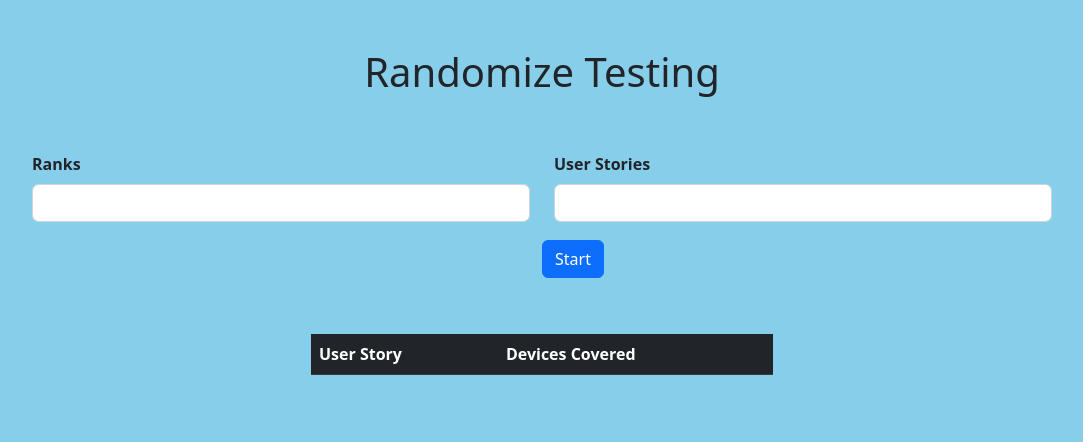
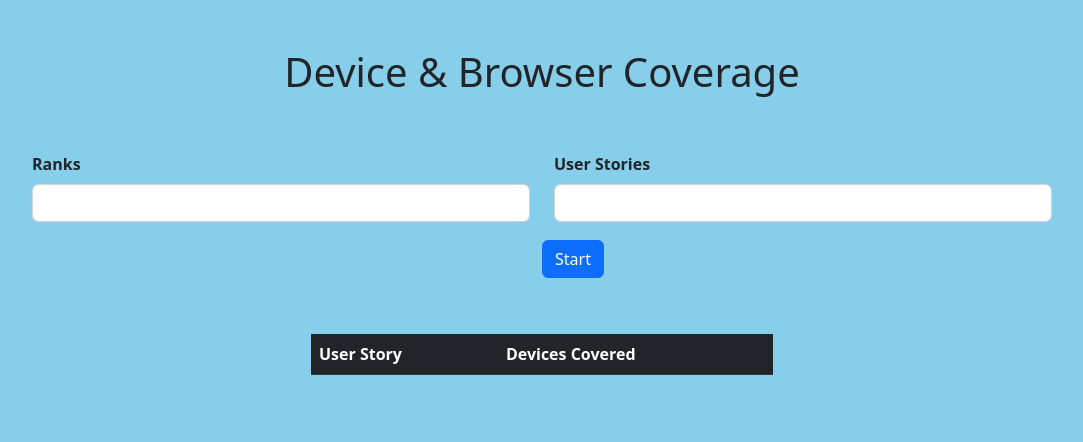
Before and after one commit to SumanCtui/devicecoverage, a plain HTML site: page index.html in a window 1280 px wide. Shown: the whole page, without its empty margins (98-1181 px from the left). Drawn offline with nearby package versions, Linux system fonts and the light colour scheme.

Commit message:
Update index.html

```diff
--- a/index.html
+++ b/index.html
@@ -17,7 +17,7 @@
 </head>
 <body class="container mt-5">
 
-<h1 style="text-align: center;">Randomize Testing</h1>
+<h1 style="text-align: center;">Device & Browser Coverage</h1>
 <div class="row p-5">
 	<div class="col-6">
 		<label class="form-label font-weight-bold">Ranks</label>
```
